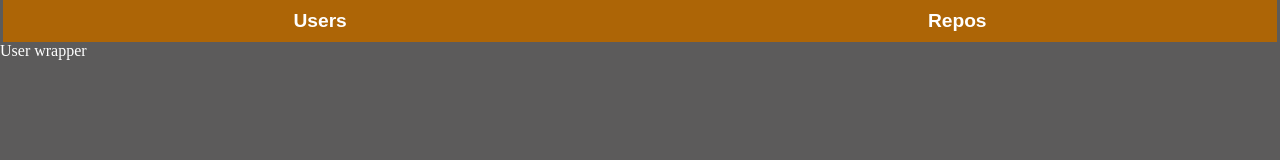
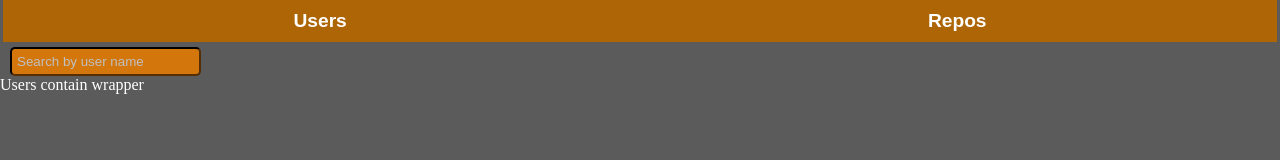
Before and after one commit to Minasyan-Gnel/Github_users, a website built with webpack: page src/index.html in a window 1280 px wide. Built offline with nearby package versions, Linux system fonts and the light colour scheme.

Commit message:
add search and users list sections

```diff
--- a/src/components/navBar/index.js
+++ b/src/components/navBar/index.js
@@ -1,3 +1,5 @@
+import "./style.css";
+
 const Navbar = () => {
     const html = `<div id="nav-bar"></div>`;
     return html;
--- a/src/components/navBar/navBarButtons.js
+++ b/src/components/navBar/navBarButtons.js
@@ -4,14 +4,14 @@ import Router from "../../router";
 export const setNavBarButtons = () => {
     const navbar = document.getElementById("nav-bar");
     const usersBtn = Helpers.createNodeElement({
-        type: "BUTTON",
+        tagName: "BUTTON",
         text: "Users",
         callbackClick: () => {
             Router.navigatePage("/users");
         }
     });
     const reposBtn = Helpers.createNodeElement({
-        type: "BUTTON",
+        tagName: "BUTTON",
         text: "Repos",
         callbackClick: () => {
             Router.navigatePage("/repos");
--- /dev/null
+++ b/src/components/navBar/style.css
@@ -0,0 +1,16 @@
+#nav-bar{
+    text-align: center;
+}
+#nav-bar > button {
+    outline: none;
+    border: none;
+    background-color: rgb(173, 101, 6);
+    padding: 10px 22.7%;
+    color: #FFFFFF;
+    font-size: 1.5vw;
+    font-weight: bold;
+    cursor: pointer;
+}
+#nav-bar > button:hover{
+    box-shadow: inset 0 0 15px #000000
+}
--- a/src/components/users/index.js
+++ b/src/components/users/index.js
@@ -1,9 +1,18 @@
+import UsersSearchBar from "./usersSearchBar";
+import { setSearchBarItemes } from "./searchBarItemes";
+import UsersList from "../usersList";
+import "./style.css";
+
 const Users = () => {
     const rootPage = document.getElementById("root-page");
+    const usersSearchBar = UsersSearchBar();
+    const usersList = UsersList();
     const html = `<div id="users-wrapper">
-        User wrapper
+        ${usersSearchBar}
+        ${usersList}
     </div>`;
     rootPage.innerHTML = html;
+    setSearchBarItemes();
 }
 
 export default Users;
--- /dev/null
+++ b/src/components/users/searchBarItemes.js
@@ -0,0 +1,19 @@
+import Helpers from "../../helpers";
+import { fetchUsers } from "../../helpers/api";
+
+export const setSearchBarItemes = () => {
+    const searchBar = document.getElementById("search-bar-d");
+    const currentPage = 1;
+    const searchInput = Helpers.createNodeElement({
+        tagName: "INPUT",
+        id: "search-input",
+        placeholder: "Search by user name",
+        callbackEnter: (e) => {
+            if (e.keyCode === 13) {
+                const inputValue = e.target.value;
+                fetchUsers(inputValue, currentPage)
+            }
+        }
+    });
+    searchBar.appendChild(searchInput);
+}
--- /dev/null
+++ b/src/components/users/style.css
@@ -0,0 +1,12 @@
+#search-input{
+    outline: none;
+    border-radius: 5px;
+    margin: 5px 0 0 10px;
+    border-color: rgb(85, 47, 3);
+    background-color: rgb(211, 118, 12);
+    color: #FFFFFF;
+    padding: 5px;
+}
+#search-input::placeholder{
+    color: silver;
+}
--- /dev/null
+++ b/src/components/users/usersSearchBar.js
@@ -0,0 +1,6 @@
+const UsersSearchBar = () => {
+    const html = `<div id="search-bar-d"></div>`;
+    return html;
+}
+
+export default UsersSearchBar;
--- /dev/null
+++ b/src/components/usersList/index.js
@@ -0,0 +1,6 @@
+const UsersList = () => {
+    const html = `<div id="users-list">Users contain wrapper</div>`;
+    return html;
+}
+
+export default UsersList;
--- /dev/null
+++ b/src/components/usersList/user.js
@@ -0,0 +1,3 @@
+const setUser = () => {
+    const usersList = document.getElementById("users-list");
+}
--- /dev/null
+++ b/src/configs/index.js
@@ -0,0 +1,6 @@
+const config = {
+    search: 'https://api.github.com/search/',
+    itemsPerPage: 20
+  };
+
+  export default config;
--- /dev/null
+++ b/src/helpers/api.js
@@ -0,0 +1,10 @@
+import config from "../configs";
+
+export const fetchUsers = (userName, currentPage) => {
+    const fullUrl = `${config.search}users?q=${userName}&&page=${currentPage}&&per_page=20`;
+    return fetch(fullUrl)
+    .then(response => response.json())
+    .then((data) => {
+      console.error(data);
+    });
+}
--- a/src/helpers/index.js
+++ b/src/helpers/index.js
@@ -1,9 +1,12 @@
 const Helpers = (() => {
     return {
-        createNodeElement: ({type, text, classes, id, callbackClick}) => {
-            const element = document.createElement(type);
+        createNodeElement: ({tagName, type, text, classes, id, callbackClick, callbackEnter, placeholder}) => {
+            const element = document.createElement(tagName);
             if (id) {
                 element.id = id;
+            }
+            if (type) {
+                element.type = type;
             }
             if (text) {
                 element.innerText = text;
@@ -14,6 +17,12 @@ const Helpers = (() => {
             if (callbackClick) {
                 element.addEventListener("click", callbackClick);
             }
+            if (callbackEnter) {
+                element.addEventListener("keypress", callbackEnter);
+            }
+            if (placeholder) {
+                element.placeholder = placeholder;
+            }
             return element;
         }
     }
--- a/src/router/index.js
+++ b/src/router/index.js
@@ -12,7 +12,7 @@ class Router {
         if (state) {
             const { path } = state;
             this.navigatePage(path);
-            return
+            return;
         }
         this.navigatePage("/users");
     }
--- a/src/style.css
+++ b/src/style.css
@@ -7,19 +7,3 @@ body{
     background-color: rgb(92, 91, 91);
     color: #FFFFFF
 }
-#nav-bar{
-    text-align: center;
-}
-#nav-bar > button {
-    outline: none;
-    border: none;
-    background-color: rgb(173, 101, 6);
-    padding: 10px 22.7%;
-    color: #FFFFFF;
-    font-size: 1.5vw;
-    font-weight: bold;
-    cursor: pointer;
-}
-#nav-bar > button:hover{
-    box-shadow: inset 0 0 15px #000000
-}
```
Also changed, not shown: src/stores/index.js (added, +15 -0 lines).
